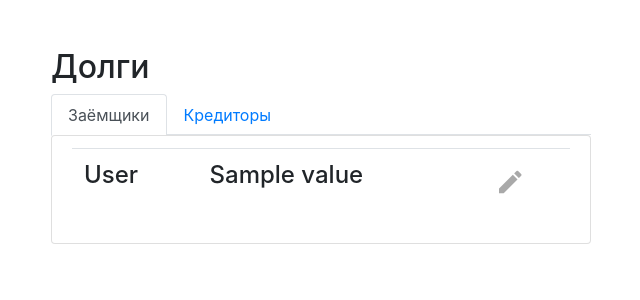
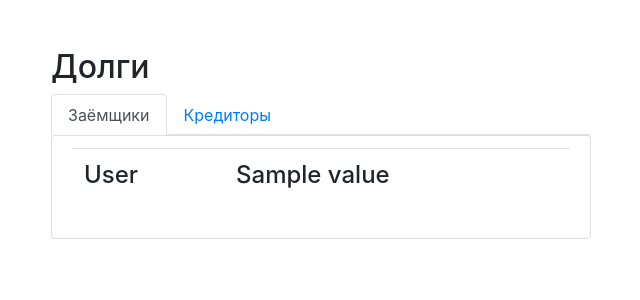
Before and after one commit to sashaaero/CheckSplitter, a Flask app: template templates/credit.html in a window 1280 px wide. Shown: the part 56-356 px from the top of the page, without its empty margins (34-674 px from the left). Run offline with Flask 2, Linux system fonts and the light colour scheme; the template is opened without the code that fills it: most values are stand-ins (such as "Sample title", 1, 10 or a date in 2020); parts of the project's set-up code (start-up, migrations or seed data) failed here and were passed over; some libraries are stand-ins or nearby versions.

Commit message:
Update table in "Credit.html".

```diff
--- a/templates/credit.html
+++ b/templates/credit.html
@@ -33,19 +33,12 @@
                             <li class="list-group-item">
                                 <table class="table table-hover">
                                     <tbody id="slaves_t" class="sortable">
-                                        <tr>
+                                        <tr onclick="document.location='{{ url_for('edit_credit', id=m_credit.id) }}';">
                                             <td>
                                                 <h4>{{ m_credit.slave.fullname }}</h4>
                                             </td>
                                             <td>
                                                 <h4>{{ m_credit.value }}</h4>
-                                            </td>
-                                            <td>
-                                                <a href="{{ url_for('edit_credit', id=m_credit.id) }}">
-                                                    <i class="material-icons" style="color: darkgray; cursor: pointer;font-size: 30px;line-height: 1.4;">
-                                                        create
-                                                    </i>
-                                                </a>
                                             </td>
                                         </tr>
                                     </tbody>
@@ -69,19 +62,12 @@
                             <li class="list-group-item">
                                 <table class="table table-hover">
                                     <tbody id="slaves_t" class="sortable">
-                                        <tr>
+                                        <tr onclick="document.location='{{ url_for('edit_credit', id=s_credit.id) }}';">
                                             <td>
                                                 <h4>{{ s_credit.master.nickname }}</h4>
                                             </td>
                                             <td>
                                                 <h4>{{ s_credit.value }}</h4>
-                                            </td>
-                                            <td>
-                                                <a href="{{ url_for('edit_credit', id=s_credit.id) }}">
-                                                    <i class="material-icons" style="color: darkgray; cursor: pointer;font-size: 30px;line-height: 1.4;">
-                                                        create
-                                                    </i>
-                                                </a>
                                             </td>
                                         </tr>
                                     </tbody>
```
